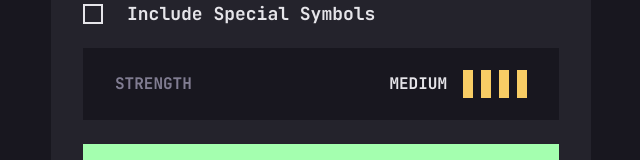
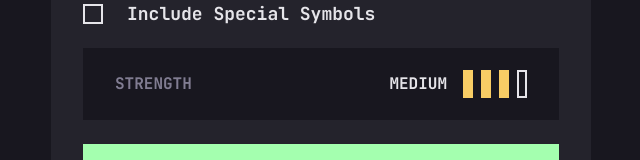
Before and after one commit to sovaz1997/password-generator-app, a React (Vite) app: page / in a window 1280 px wide. Shown: the part 305-465 px from the top of the page, without its empty margins (319-959 px from the left). Built offline with nearby package versions, Linux system fonts and the light colour scheme.

Commit message:
Fix styled component

```diff
--- a/src/components/password-strength-indicator/rect-indicator.tsx
+++ b/src/components/password-strength-indicator/rect-indicator.tsx
@@ -1,11 +1,10 @@
 import { Box, styled, useTheme } from '@mui/material';
 import { FC } from 'react';
 import { PasswordStrength } from '../../constants/password';
-import { StyledBoolean } from '../../style/constants';
 
 interface RectProps {
   color: string;
-  enabled: StyledBoolean;
+  enabled: number;
 }
 
 const Rect = styled(Box)<RectProps>`
@@ -13,7 +12,7 @@ const Rect = styled(Box)<RectProps>`
   width: 10px;
   height: 28px;
   position: relative;
-  border: 2px solid ${({ theme, enabled, color }) => (enabled === StyledBoolean.TRUE ? color : theme.palette.white)};
+  border: 2px solid ${({ theme, enabled, color }) => (enabled ? color : theme.palette.white)};
 
   &::before {
     content: '';
@@ -72,7 +71,7 @@ const RectIndicator: FC<RectIndicatorProps> = ({ strength }) => {
             <Rect
               key={i}
               color={strengthToColor[strength]}
-              enabled={strengthToDisplayedRects[strength] >= i ? StyledBoolean.TRUE : StyledBoolean.FALSE}
+              enabled={Number(strengthToDisplayedRects[strength] >= i)}
             />
           ))}
       </>
--- a/src/style/constants.ts
+++ /dev/null
@@ -1,5 +0,0 @@
-// eslint-disable-next-line import/prefer-default-export
-export const enum StyledBoolean {
-  TRUE = 'true',
-  FALSE = 'true',
-}
```
